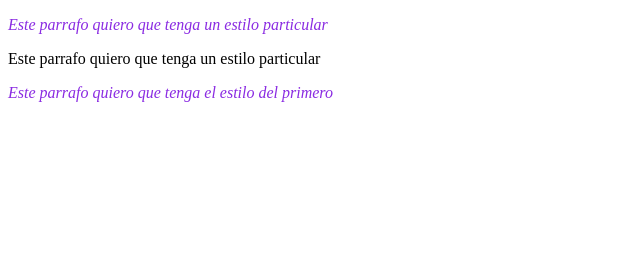
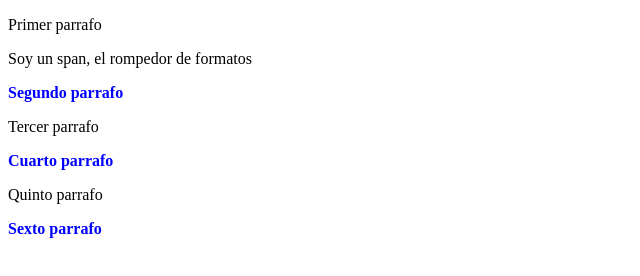
Before and after one commit to felipecoll/css-avanzado-new, a plain HTML site: page index.html in a window 1280 px wide. Shown: the whole page, without its empty margins (0-640 px from the left). Drawn offline with Linux system fonts and the light colour scheme.

Commit message:
Curso css avanzado - nthChild avanzado

```diff
--- a/index.html
+++ b/index.html
@@ -7,9 +7,21 @@
     <link rel="stylesheet" href="styles.css">
 </head>
 <body>
-    <p>Este parrafo quiero que tenga un estilo particular</p>
+
+    <div>
+        <p>Primer parrafo</p>
+        <span> Soy un span, el rompedor de formatos</span>
+        <p>Segundo parrafo</p>
+        <p>Tercer parrafo</p>
+        <p>Cuarto parrafo</p>
+        <p>Quinto parrafo</p>
+        <p>Sexto parrafo</p>
+    </div>
+
+
+    <!-- <p>Este parrafo quiero que tenga un estilo particular</p>
     <p class="distinto">Este parrafo quiero que tenga un estilo particular</p>
-    <p>Este parrafo quiero que tenga el estilo del primero</p>
+    <p>Este parrafo quiero que tenga el estilo del primero</p> -->
 
     <!--   Clase 3 - Fin -->
 
--- a/styles.css
+++ b/styles.css
@@ -1,7 +1,13 @@
-p:not(.distinto) {
+div p:nth-child(2n of p) {
+    color:blue;
+    font-weight: bold;
+}
+
+
+/* p:not(.distinto) {
     color:blueviolet;
     font-style: italic;
-}
+} */
 
 
 /* Clase 3 - Fin */
```
